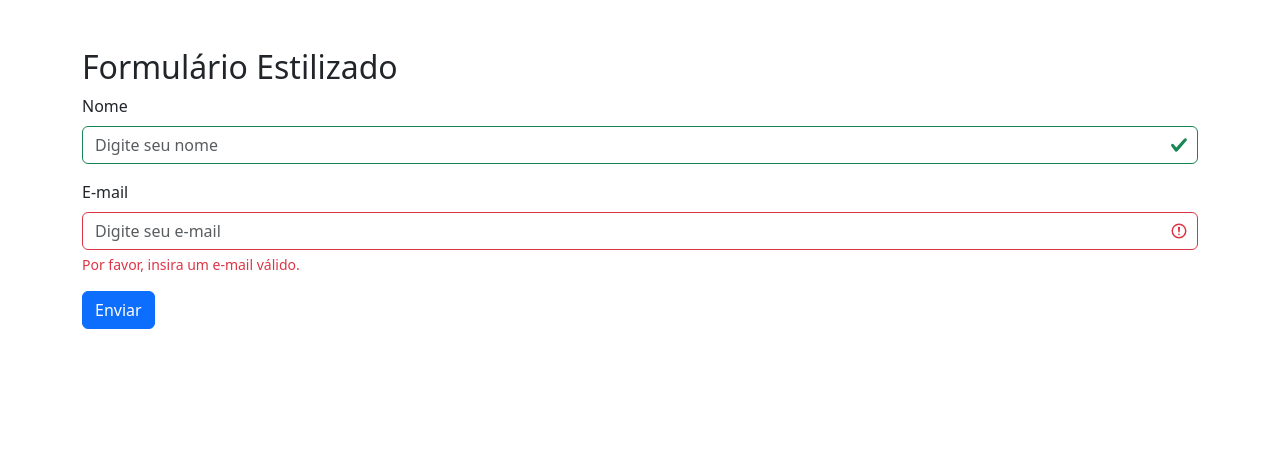
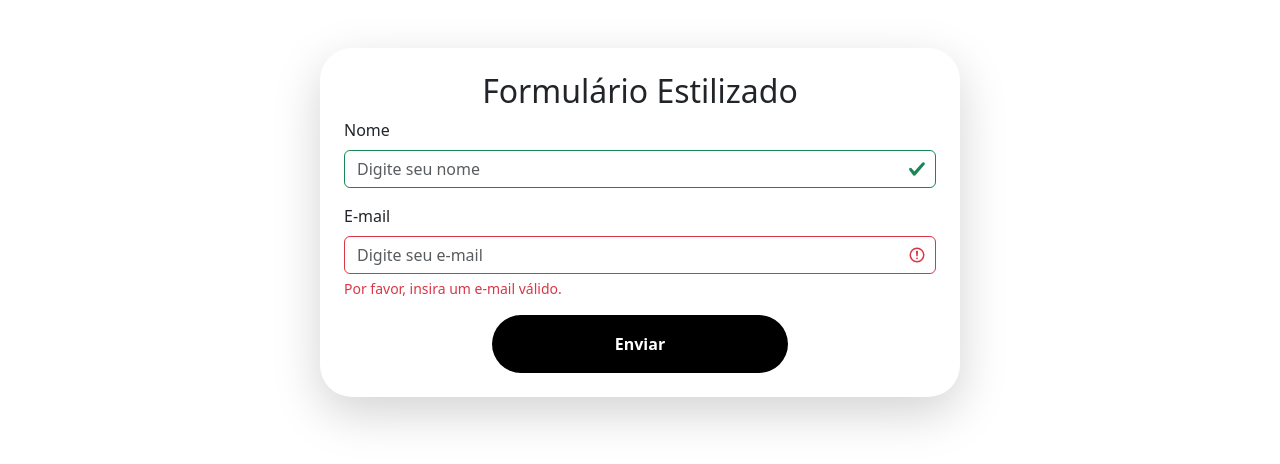
Before and after one commit to felipersas/DW-Glauco, a plain HTML site: page Bootstrap-Exercises/exercicio-4/index.html in a window 1280 px wide. Drawn offline with nearby package versions, Linux system fonts and the light colour scheme.

Commit message:
feat: better form style

```diff
--- a/Bootstrap-Exercises/exercicio-4/index.html
+++ b/Bootstrap-Exercises/exercicio-4/index.html
@@ -6,9 +6,9 @@
   <link href="https://cdn.jsdelivr.net/npm/bootstrap@5.3.2/dist/css/bootstrap.min.css" rel="stylesheet">
 </head>
 <body>
-  <div class="container my-5">
-    <h2>Formulário Estilizado</h2>
-    <form>
+  <div class="container-md p-4 shadow-lg my-5 w-50 w-sm-100 border-secondary rounded-5">
+    <h2 class="text-center">Formulário Estilizado</h2>
+    <form >
       <div class="mb-3">
         <label for="nome" class="form-label">Nome</label>
         <input type="text" class="form-control is-valid" id="nome" placeholder="Digite seu nome">
@@ -18,7 +18,9 @@
         <input type="email" class="form-control is-invalid" id="email" placeholder="Digite seu e-mail">
         <div class="invalid-feedback">Por favor, insira um e-mail válido.</div>
       </div>
-      <button type="submit" class="btn btn-primary">Enviar</button>
+      <div class="d-flex justify-content-center align-items-center">
+        <button type="submit" class="btn d-flex justify-content-center align-items-center w-50 p-3 rounded-5 fw-bold text-white bg-black">Enviar</button>
+      </div>
     </form>
   </div>
 </body>
```
